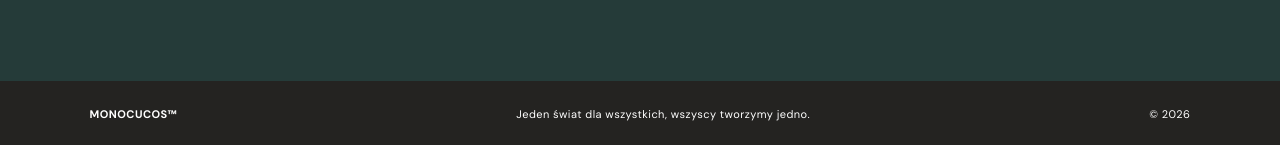
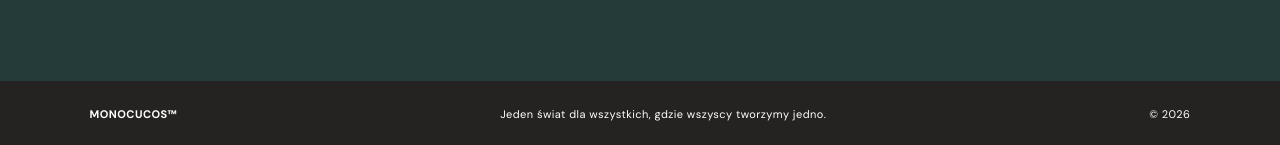
Before and after one commit to MonocucosTM/Monocucos, a Jekyll site: the page built from stories-pl-preview.html, in a window 1280 px wide and 900 px high, scrolled down 3208 px. Shown: the part 752-897 px from the top of the window. Built offline with Jekyll 4.4.1, drawn with Linux system fonts in a browser that asks for light colours.

Commit message:
Polish native review: refine slogan, territories phrase and inclusion labels

```diff
--- a/stories-pl-preview.html
+++ b/stories-pl-preview.html
@@ -100,7 +100,7 @@ html{scroll-behavior:smooth}img{max-width:100%;height:auto}button,a{touch-action
 <section class="all-stories"><div class="story-grid">
 <article class="story-card"><div class="story-cover cover-1">
   <img src="assets/img/we%20all%20cover.png" alt="Okładka We All Fit In">
- </div><div class="story-body"><small>WŁĄCZANIE · SAMOAKCEPTACJA · POCZUCIE PRZYNALEŻNOŚCI</small><h3>We All Fit In</h3><p>Akceptowanie różnorodności i wspieranie tych, którzy mogą czuć się wykluczeni.</p><div class="story-values"><span>Włączanie</span><span>Samoakceptacja</span><span>Poczucie przynależności</span></div></div></article>
+ </div><div class="story-body"><small>WŁĄCZANIE · SAMOAKCEPTACJA · POCZUCIE PRZYNALEŻNOŚCI</small><h3>We All Fit In</h3><p>Akceptowanie różnorodności i wspieranie tych, którzy mogą czuć się wykluczeni.</p><div class="story-values"><span>Integracja</span><span>Samoakceptacja</span><span>Poczucie przynależności</span></div></div></article>
 <article class="story-card"><div class="story-cover cover-2">
   <img src="assets/img/super-poderes-portada.webp" alt="Okładka Superpowers">
   </div><div class="story-body"><small>ODKRYWANIE SIEBIE · PEWNOŚĆ SIEBIE · DZIAŁANIE</small><h3>Superpowers</h3><p>Odkrywanie własnych talentów i zrozumienie, że nasze działania mogą zmieniać otaczający nas świat.</p><div class="story-values"><span>Odkrywanie siebie</span><span>Pewność siebie</span><span>Działanie</span></div></div></article>
@@ -124,7 +124,7 @@ html{scroll-behavior:smooth}img{max-width:100%;height:auto}button,a{touch-action
 <article class="story-card"><div class="story-cover cover-9"><span class="story-number">09 · OPOWIEŚĆ MONOCUCOS</span></div><div class="story-body"><small>WSPÓLNOTA · POCZĄTKI · POKOLENIA</small><h3>The Chronicles of Little Egg</h3><p>Opowieść o początkach MONOCUCOS i o tym, jak wspólnota pomaga dorastać kolejnemu pokoleniu.</p><div class="story-values"><span>Wspólnota</span><span>Początki</span><span>Pokolenia</span></div></div></article>
 </div></section>
 <section class="story-learning"><div class="story-learning-grid"><div><p class="eyebrow">WIĘCEJ NIŻ KSIĄŻKA</p><h2>Opowieści nie kończą się, gdy zamykamy książkę.</h2></div><div><p>Bohaterowie i ich historie mogą pomagać w rozmowach, zabawie, rozwijaniu wyobraźni oraz poznawaniu emocji i wartości.</p><p class="story-quote">Opowieść może otworzyć drzwi. Rozmowa może otworzyć cały świat.</p><a class="btn dark" href="home-pl-preview.html#aprender">ODKRYJ DOŚWIADCZENIA MONOCUCOS</a></div></div></section>
-<section class="story-cta"><p class="eyebrow">MONOCUCOS</p><h2>Którą opowieść chcesz dziś odkryć?</h2><p>Odkryj świat bohaterów, opowieści i niezwykłych doświadczeń.</p><a class="btn light" href="stories-pl-preview.html">ODKRYWAJ OPOWIEŚCI</a></section></main><footer><strong>MONOCUCOS™</strong><span>Jeden świat dla wszystkich, wszyscy tworzymy jedno.</span><span>© 2026</span></footer>
+<section class="story-cta"><p class="eyebrow">MONOCUCOS</p><h2>Którą opowieść chcesz dziś odkryć?</h2><p>Odkryj świat bohaterów, opowieści i niezwykłych doświadczeń.</p><a class="btn light" href="stories-pl-preview.html">ODKRYWAJ OPOWIEŚCI</a></section></main><footer><strong>MONOCUCOS™</strong><span>Jeden świat dla wszystkich, gdzie wszyscy tworzymy jedno.</span><span>© 2026</span></footer>
 
 <script>
 const menuIcon = document.querySelector('.mobile-menu-icon');
```
